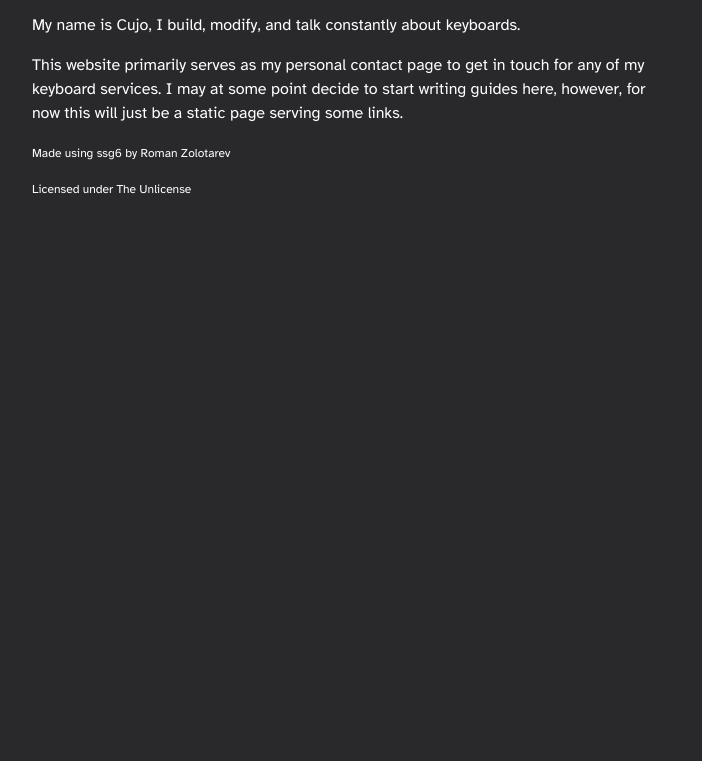
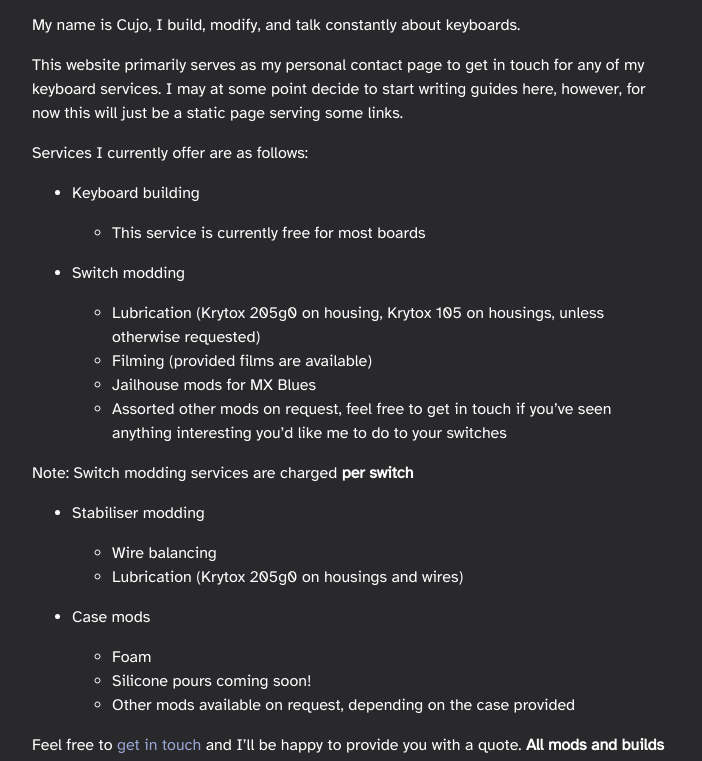
Before and after one commit to Cujo26/website, a plain HTML site: page dst/index.html in a window 1280 px wide. Shown: the part 107-868 px from the top of the page, without its empty margins (288-990 px from the left). Before the commit the page ends 800 px from the top, so only its background shows below. Drawn offline with Linux system fonts and the light colour scheme.

Commit message:
copy written for the website

```diff
--- a/dst/index.html
+++ b/dst/index.html
@@ -29,6 +29,45 @@
 
 <p>This website primarily serves as my personal contact page to get in touch for any of my keyboard services.
 I may at some point decide to start writing guides here, however, for now this will just be a static page serving some links.</p>
+
+<p>Services I currently offer are as follows:</p>
+
+<ul>
+<li><p>Keyboard building</p>
+
+<ul>
+<li>This service is currently free for most boards</li>
+</ul></li>
+<li><p>Switch modding</p>
+
+<ul>
+<li>Lubrication (Krytox 205g0 on housing, Krytox 105 on housings, unless otherwise requested)</li>
+<li>Filming (provided films are available)</li>
+<li>Jailhouse mods for MX Blues</li>
+<li>Assorted other mods on request, feel free to get in touch if you&#8217;ve seen anything interesting you&#8217;d like me to do to your switches</li>
+</ul></li>
+</ul>
+
+<p>Note: Switch modding services are charged <strong>per switch</strong></p>
+
+<ul>
+<li><p>Stabiliser modding</p>
+
+<ul>
+<li>Wire balancing</li>
+<li>Lubrication (Krytox 205g0 on housings and wires)</li>
+</ul></li>
+<li><p>Case mods</p>
+
+<ul>
+<li>Foam</li>
+<li>Silicone pours coming soon!</li>
+<li>Other mods available on request, depending on the case provided</li>
+</ul></li>
+</ul>
+
+<p>Feel free to <a href="mailto:contact@cujo26.xyz">get in touch</a> and I&#8217;ll be happy to provide you with a quote.
+<strong>All mods and builds are performed <em>on stream</em> unless requested otherwise</strong></p>
     <footer>
         <p>Made using <a href="https://www.romanzolotarev.com/ssg.html">ssg6</a> by Roman Zolotarev</p>
         <p>Licensed under <a href="https://unlicense.org">The Unlicense</a></p>
--- a/dst/styles.css
+++ b/dst/styles.css
@@ -19,21 +19,26 @@ body {
     display: flex;
     flex-direction: row;
     align-items: center;
+    overflow: hidden;
 }
 
 a {
     text-decoration: none;
-    color: #fff;
+    color: #99a5d3;
 }
 
 .sitename {
     font-size: 2em;
 }
 
-ul {
+.navigation ul {
     list-style-type: "";
     display: flex;
     flex-direction: row;
+}
+
+.navigation .sitename {
+    color: #fff;
 }
 
 .navigation li {
@@ -42,7 +47,7 @@ ul {
 }
 
 a:hover {
-    color: #ff0000;
+    color: #4c7ecf;
 }
 
 nav {
```
Also changed, not shown: 1 other file.
